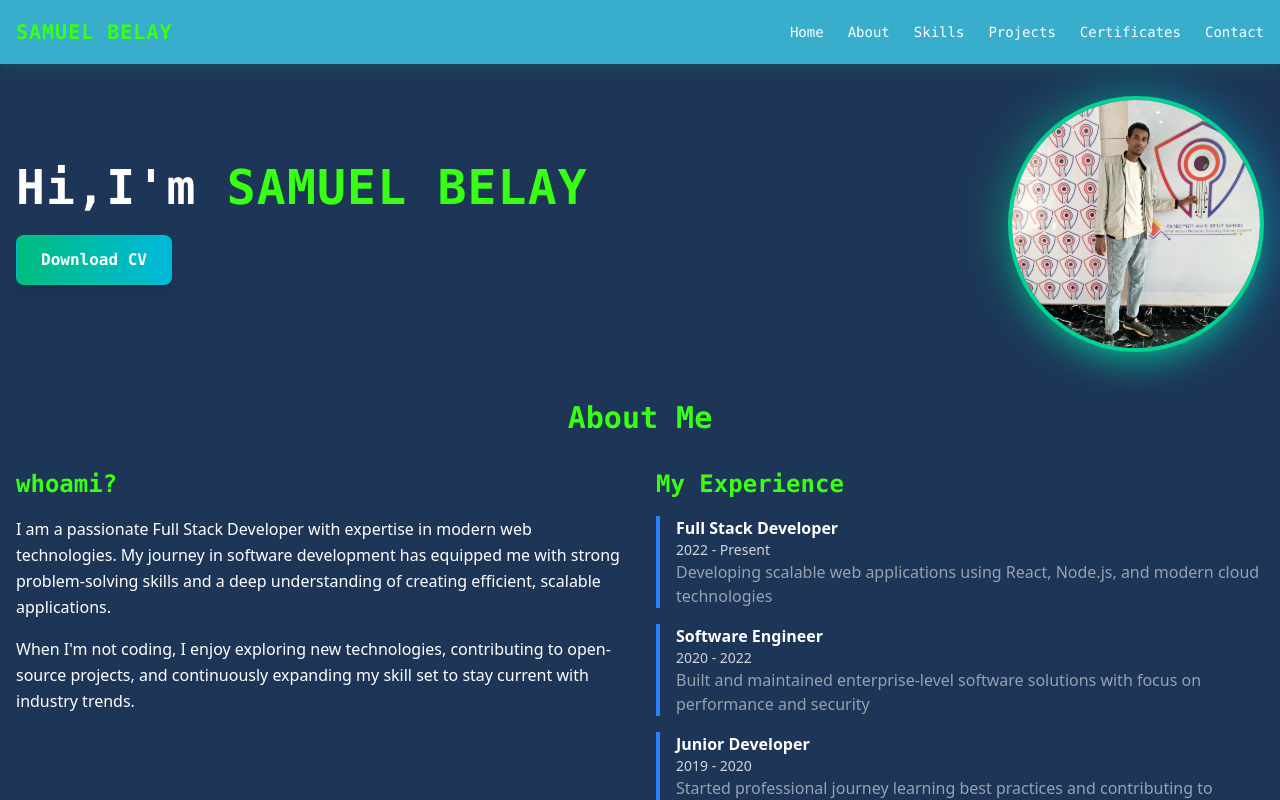
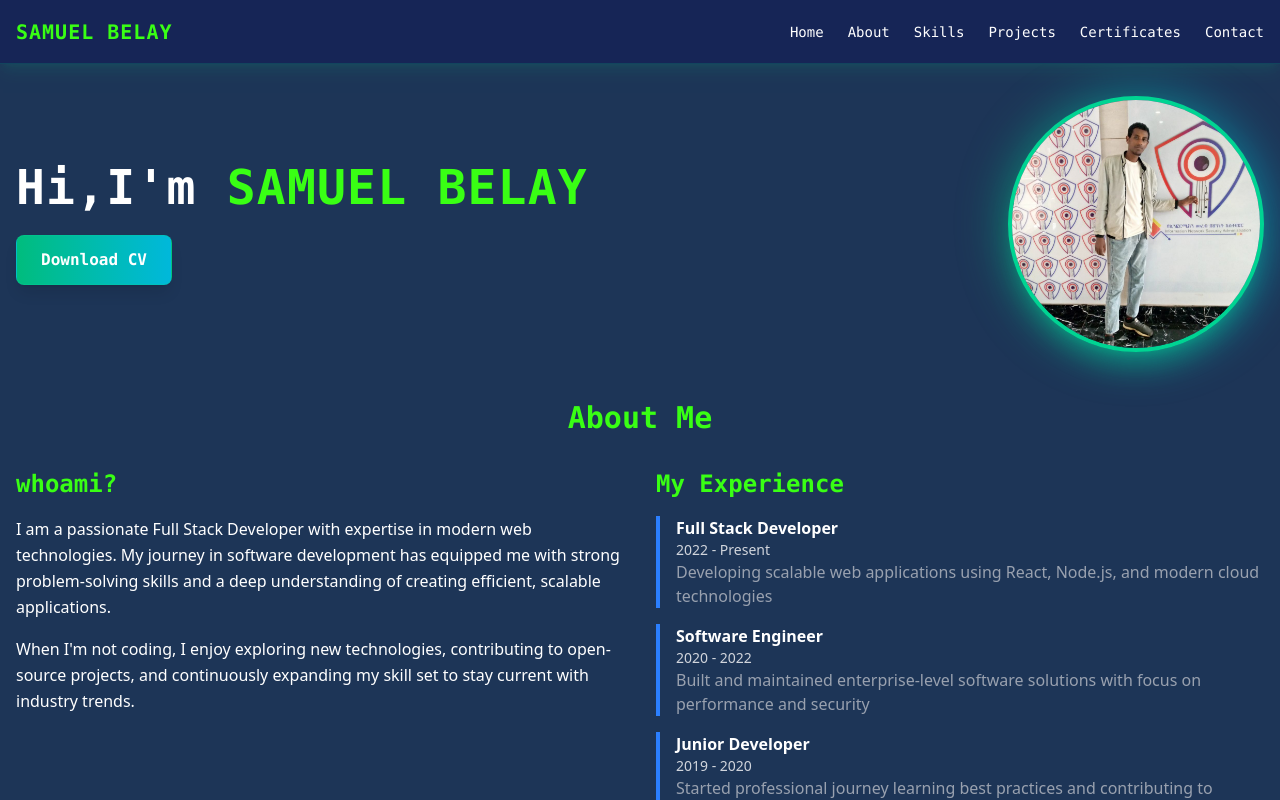
Before and after one commit to Anonimize4/mini-project-, a React (Vite) app: page / in a window 1280 px wide. Shown: the top 800 px of the page. Built offline with nearby package versions, Linux system fonts and the light colour scheme.

Commit message:
header color changed

```diff
--- a/src/components/Header.tsx
+++ b/src/components/Header.tsx
@@ -12,7 +12,7 @@ const Header: React.FC = () => {
   ];
 
   return (
-    <header className="backdrop-blur-md border-b border-emerald-500/20 w-full h-16 flex items-center justify-between px-4 fixed top-0 left-0 right-0 z-50 shadow-lg shadow-emerald-500/10" style={{ backgroundColor: '#38aecc' }}>
+    <header className="backdrop-blur-md border-b border-emerald-500/20 w-full h-16 flex items-center justify-between px-4 fixed top-0 left-0 right-0 z-50 shadow-lg shadow-emerald-500/10 bg-blue-950">
 
       <motion.div
         initial={{ opacity: 0, x: -20 }}
```
